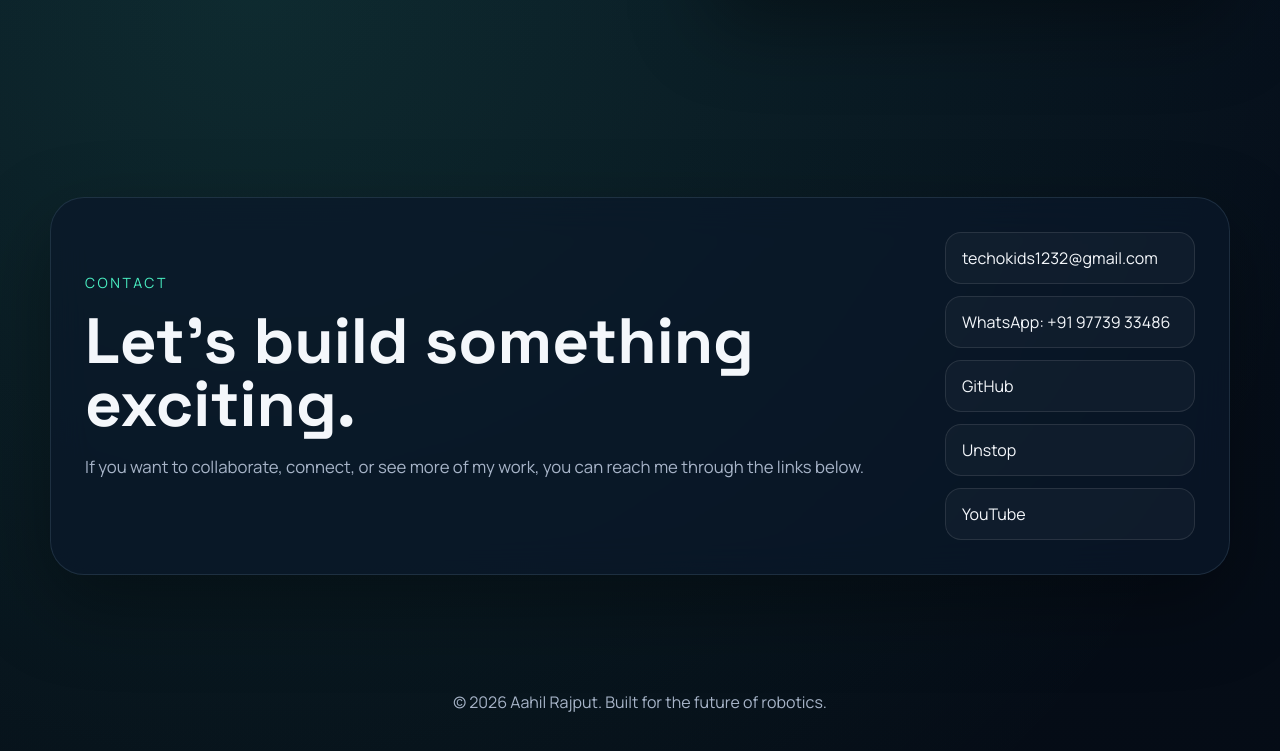
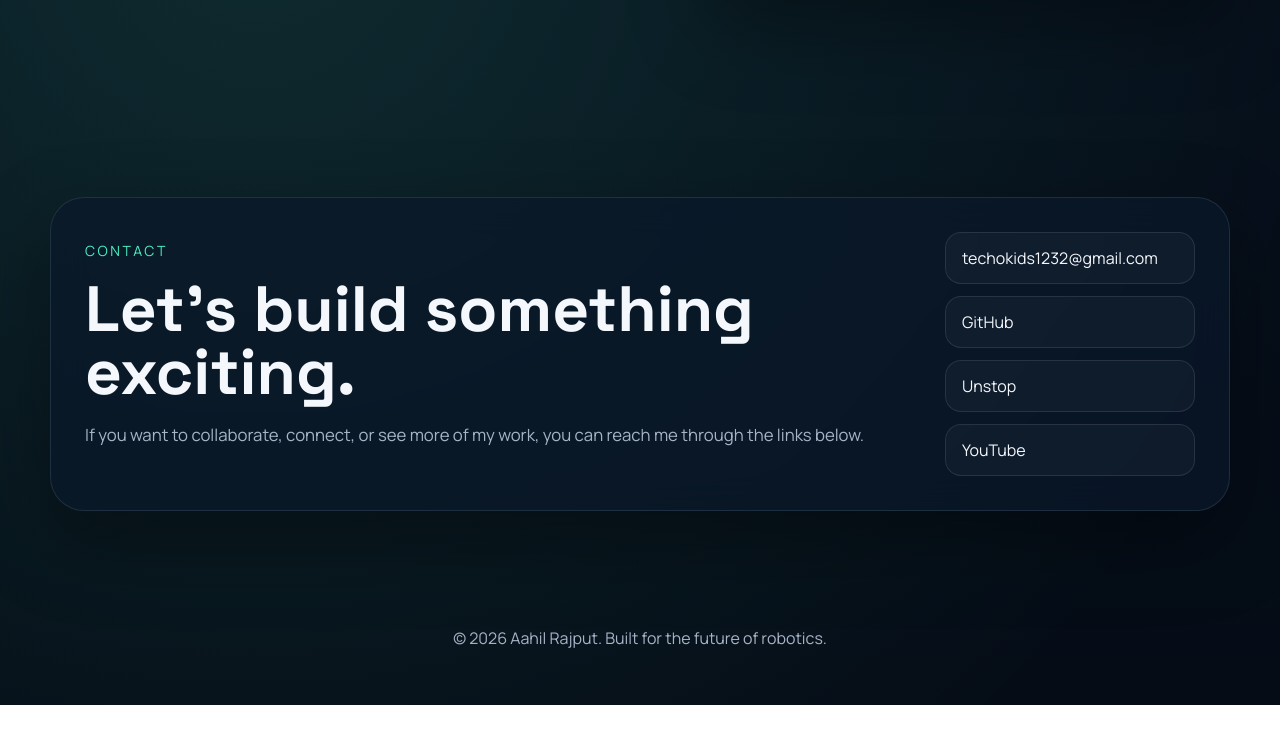
Before and after one commit to aahilworks/aahilworks.github.io, a plain HTML site: page index.html in a window 1280 px wide. Shown: the part 4449-5200 px from the top of the page. After the commit the page ends 5154 px from the top, so only its background shows below. Drawn offline with Linux system fonts and the light colour scheme.

Commit message:
Remove WhatsApp contact link from index.html
Removed WhatsApp link from contact section.

```diff
--- a/index.html
+++ b/index.html
@@ -291,9 +291,6 @@
             </div>
             <div class="contact-links">
               <a href="mailto:techokids1232@gmail.com">techokids1232@gmail.com</a>
-              <a href="https://wa.me/919773933486" target="_blank" rel="noreferrer">
-                WhatsApp: +91 97739 33486
-              </a>
               <a href="https://github.com/aahilworks" target="_blank" rel="noreferrer">
                 GitHub
               </a>
```
Lines whose indentation alone changed are shown as unchanged.
